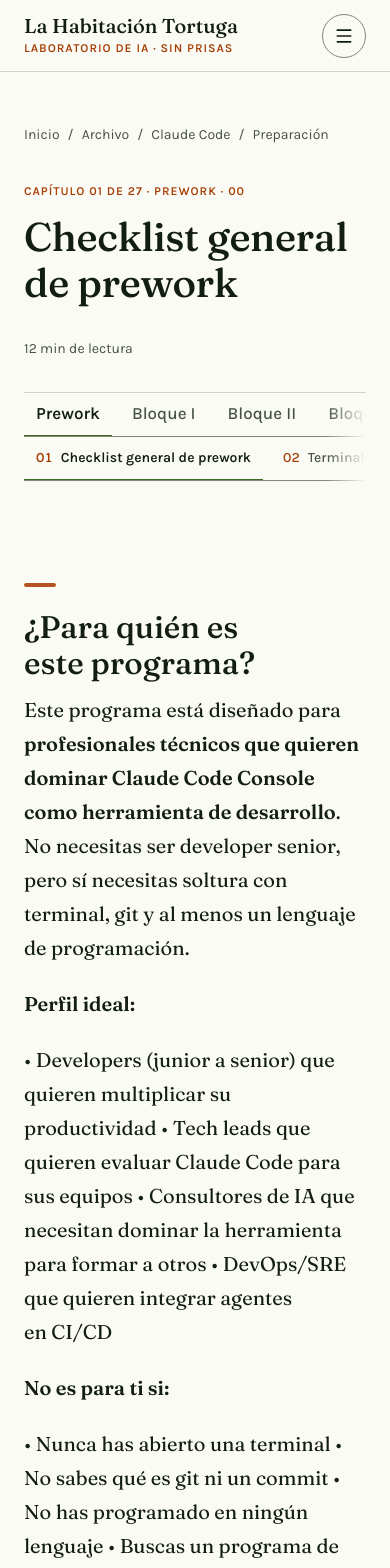
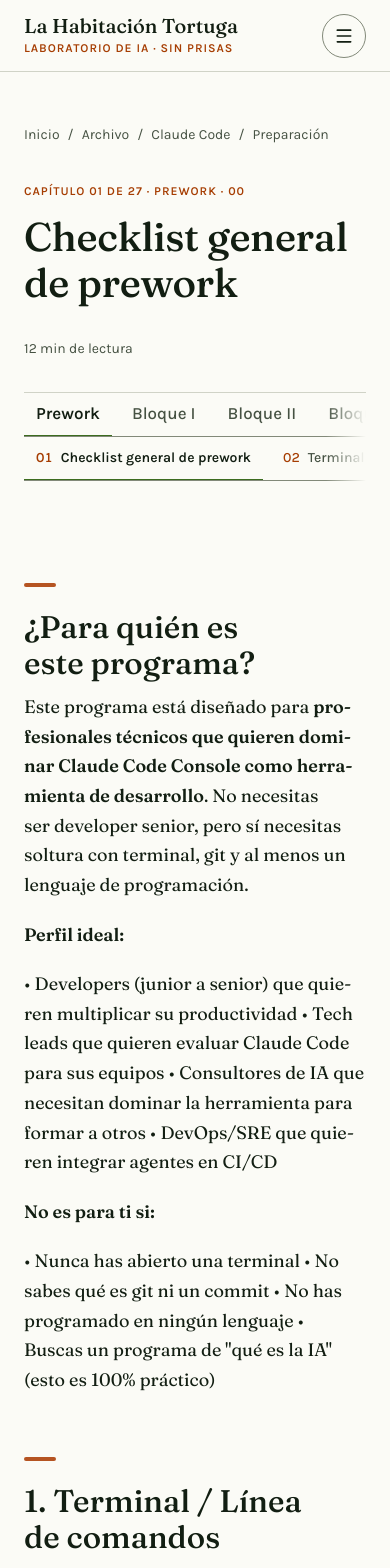
Before and after one commit to aRiveraMerida/lht, a Next.js app: page /blog/claude-code/prework-checklist in a window 390 px wide. Shown: the top 1568 px of the page. Built offline with nearby package versions, Linux system fonts and the light colour scheme.

Commit message:
feat: soften the dark theme and tune article reading

```diff
--- a/app/globals.css
+++ b/app/globals.css
@@ -170,38 +170,42 @@
   --dur-slow: 320ms;
 }
 
+/* Dark (8-oct-2026): base raised from 16 % to 22 % lightness, surfaces and
+   secondary text shifted with it, body text eased to 92 % — 16 % read as
+   near-black in long texts; 25 % was tried and read washed out. Every text
+   pair re-checked. */
 @media (prefers-color-scheme: dark) {
   :root:not([data-theme="light"]) {
     color-scheme: dark;
-    --t-paper:        oklch(16% 0.012 140);
-    --t-ink:          oklch(96% 0.008 110);
-    --t-paper-2:      oklch(20% 0.014 140);
-    --t-paper-3:      oklch(24.5% 0.016 140);
-    --t-rule:         oklch(34% 0.02 140);
-    --t-rule-2:       oklch(52% 0.028 138);
-    --t-neutral:      oklch(68% 0.025 135);
-    --t-muted:        oklch(78% 0.022 132);
-    --t-ink-2:        oklch(88% 0.014 125);
-    --t-accent:       oklch(76% 0.13 136);
-    --t-accent-2:     oklch(82% 0.12 136);
-    --t-accent-soft:  oklch(28% 0.06 136);
-    --t-focus:        oklch(82% 0.13 136);
+    --t-paper:        oklch(22% 0.012 140);
+    --t-ink:          oklch(92% 0.008 110);
+    --t-paper-2:      oklch(25.5% 0.014 140);
+    --t-paper-3:      oklch(29.5% 0.016 140);
+    --t-rule:         oklch(38.5% 0.02 140);
+    --t-rule-2:       oklch(57.5% 0.028 138);
+    --t-neutral:      oklch(71.5% 0.025 135);
+    --t-muted:        oklch(80% 0.021 132);
+    --t-ink-2:        oklch(86% 0.013 125);
+    --t-accent:       oklch(78% 0.13 136);
+    --t-accent-2:     oklch(84% 0.115 136);
+    --t-accent-soft:  oklch(33% 0.06 136);
+    --t-focus:        oklch(84% 0.125 136);
     --t-success:      var(--t-accent);
     --t-error:        oklch(76% 0.13  32);
-    --t-error-soft:   oklch(25% 0.05  32);
+    --t-error-soft:   oklch(28% 0.05 32);
     --t-warning:      oklch(80% 0.12  85);
-    --t-warning-soft: oklch(25% 0.05  85);
-    --t-clay:         oklch(72% 0.13 48);
-    --t-clay-2:       oklch(80% 0.1 55);
-    --t-clay-soft:    oklch(23% 0.035 50);
-    --t-clay-rule:    oklch(40% 0.06 50);
-    --t-surface:      oklch(20% 0.014 140);
-    --t-saffron-soft: oklch(29% 0.045 80);
-    --t-saffron-rule: oklch(44% 0.06 80);
-    --t-code-bg:      oklch(19% 0.014 140);
-    --t-code-head:    oklch(23% 0.016 140);
+    --t-warning-soft: oklch(28% 0.05 85);
+    --t-clay:         oklch(74.5% 0.125 49);
+    --t-clay-2:       oklch(82% 0.095 55);
+    --t-clay-soft:    oklch(28.5% 0.035 50);
+    --t-clay-rule:    oklch(44.5% 0.06 50);
+    --t-surface:      oklch(25.5% 0.014 140);
+    --t-saffron-soft: oklch(33.5% 0.045 80);
+    --t-saffron-rule: oklch(41% 0.06 80);
+    --t-code-bg:      oklch(24.5% 0.014 140);
+    --t-code-head:    oklch(28% 0.016 140);
     --t-code-fg:      oklch(92% 0.012 120);
-    --t-code-rule:    oklch(32% 0.02 140);
+    --t-code-rule:    oklch(36.5% 0.02 140);
     --t-code-dim:     oklch(68% 0.025 135);
     --t-code-kw:      oklch(76% 0.12  45);
     --t-code-str:     oklch(80% 0.11  140);
@@ -213,35 +217,35 @@
 
 :root[data-theme="dark"] {
   color-scheme: dark;
-  --t-paper:        oklch(16% 0.012 140);
-  --t-ink:          oklch(96% 0.008 110);
-  --t-paper-2:      oklch(20% 0.014 140);
-  --t-paper-3:      oklch(24.5% 0.016 140);
-  --t-rule:         oklch(34% 0.02 140);
-  --t-rule-2:       oklch(52% 0.028 138);
-  --t-neutral:      oklch(68% 0.025 135);
-  --t-muted:        oklch(78% 0.022 132);
-  --t-ink-2:        oklch(88% 0.014 125);
-  --t-accent:       oklch(76% 0.13 136);
-  --t-accent-2:     oklch(82% 0.12 136);
-  --t-accent-soft:  oklch(28% 0.06 136);
-  --t-focus:        oklch(82% 0.13 136);
+  --t-paper:        oklch(22% 0.012 140);
+  --t-ink:          oklch(92% 0.008 110);
+  --t-paper-2:      oklch(25.5% 0.014 140);
+  --t-paper-3:      oklch(29.5% 0.016 140);
+  --t-rule:         oklch(38.5% 0.02 140);
+  --t-rule-2:       oklch(57.5% 0.028 138);
+  --t-neutral:      oklch(71.5% 0.025 135);
+  --t-muted:        oklch(80% 0.021 132);
+  --t-ink-2:        oklch(86% 0.013 125);
+  --t-accent:       oklch(78% 0.13 136);
+  --t-accent-2:     oklch(84% 0.115 136);
+  --t-accent-soft:  oklch(33% 0.06 136);
+  --t-focus:        oklch(84% 0.125 136);
   --t-success:      var(--t-accent);
   --t-error:        oklch(76% 0.13  32);
-  --t-error-soft:   oklch(25% 0.05  32);
+  --t-error-soft:   oklch(28% 0.05 32);
   --t-warning:      oklch(80% 0.12  85);
-  --t-warning-soft: oklch(25% 0.05  85);
-  --t-clay:         oklch(72% 0.13 48);
-  --t-clay-2:       oklch(80% 0.1 55);
-  --t-clay-soft:    oklch(23% 0.035 50);
-  --t-clay-rule:    oklch(40% 0.06 50);
-  --t-surface:      oklch(20% 0.014 140);
-  --t-saffron-soft: oklch(29% 0.045 80);
-  --t-saffron-rule: oklch(44% 0.06 80);
-  --t-code-bg:      oklch(19% 0.014 140);
-  --t-code-head:    oklch(23% 0.016 140);
+  --t-warning-soft: oklch(28% 0.05 85);
+  --t-clay:         oklch(74.5% 0.125 49);
+  --t-clay-2:       oklch(82% 0.095 55);
+  --t-clay-soft:    oklch(28.5% 0.035 50);
+  --t-clay-rule:    oklch(44.5% 0.06 50);
+  --t-surface:      oklch(25.5% 0.014 140);
+  --t-saffron-soft: oklch(33.5% 0.045 80);
+  --t-saffron-rule: oklch(41% 0.06 80);
+  --t-code-bg:      oklch(24.5% 0.014 140);
+  --t-code-head:    oklch(28% 0.016 140);
   --t-code-fg:      oklch(92% 0.012 120);
-  --t-code-rule:    oklch(32% 0.02 140);
+  --t-code-rule:    oklch(36.5% 0.02 140);
   --t-code-dim:     oklch(68% 0.025 135);
   --t-code-kw:      oklch(76% 0.12  45);
   --t-code-str:     oklch(80% 0.11  140);
@@ -708,7 +712,19 @@
   }
   .article-body h3 { font-size: var(--text-lg); font-weight: 500; margin-top: 1.6em; }
   .article-body h2 + *, .article-body h3 + * { margin-top: 0.6em; }
-  .article-body strong { font-weight: 600; }
+  /* Fraunces 600 is near-black against 400: in bold-heavy posts it spots the
+     page. 550 still reads as emphasis without pulling the eye. */
+  .article-body strong { font-weight: 550; }
+  /* Items are tighter inside than between, so a wrapped line stays with its item. */
+  .article-body li { line-height: 1.55; }
+  .article-body li + li { margin-top: 0.75em; }
+  /* Phones: 20 px left about 33 characters a line. 18 px gives ~37, and
+     hyphenation evens the rag that short lines leave. Headings, code and
+     tables never break words. */
+  @media (max-width: 720px) {
+    .article-body { font-size: 1.125rem; line-height: 1.65; hyphens: auto; -webkit-hyphens: auto; hyphenate-limit-chars: 7 3 3; }
+    .article-body :is(h2, h3, pre, code, table) { hyphens: manual; -webkit-hyphens: manual; }
+  }
   /* Quotes speak in the house tone: a hanging clay mark, no side rule. */
   .article-body blockquote {
     position: relative; border-left: 0; padding-left: var(--space-8);
```
